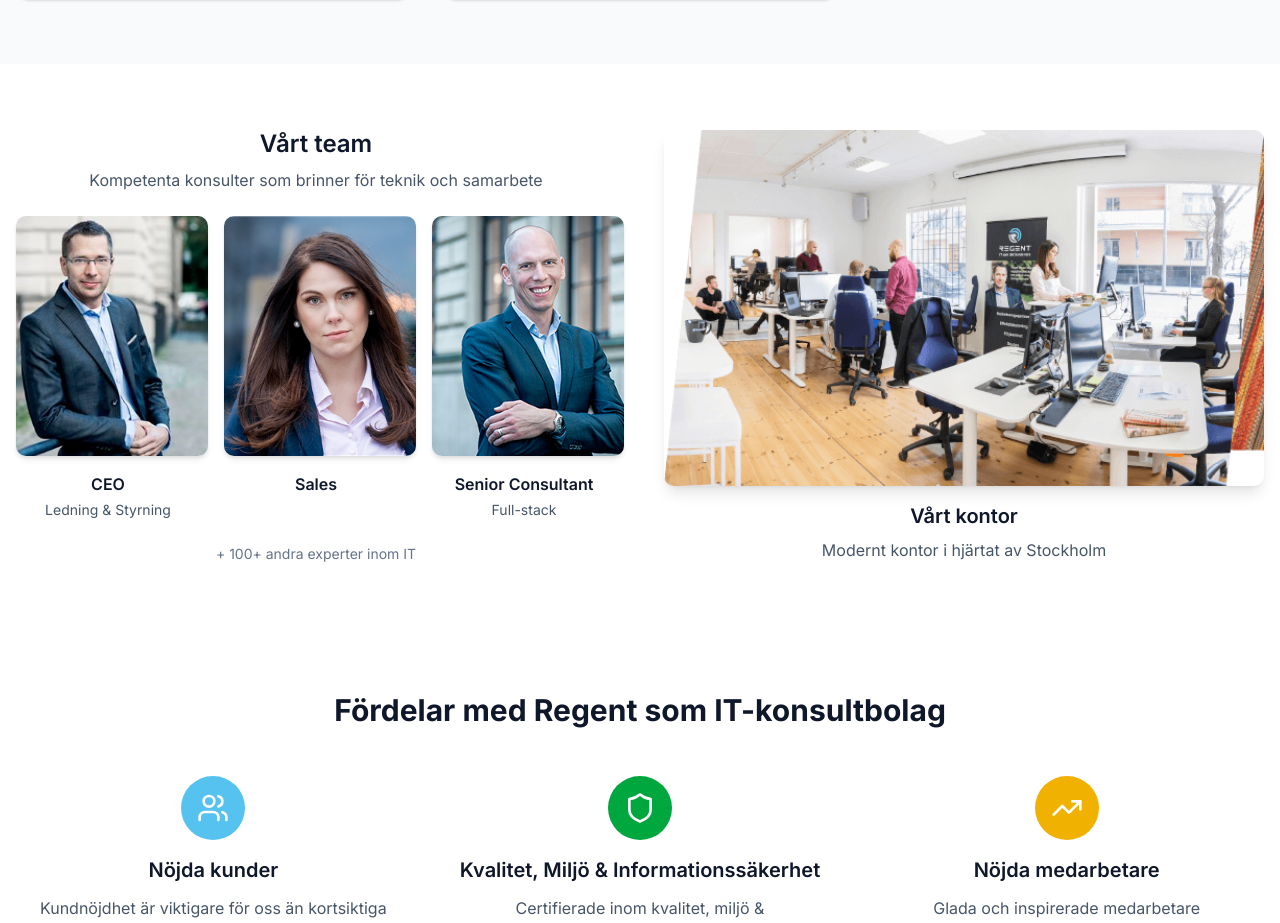
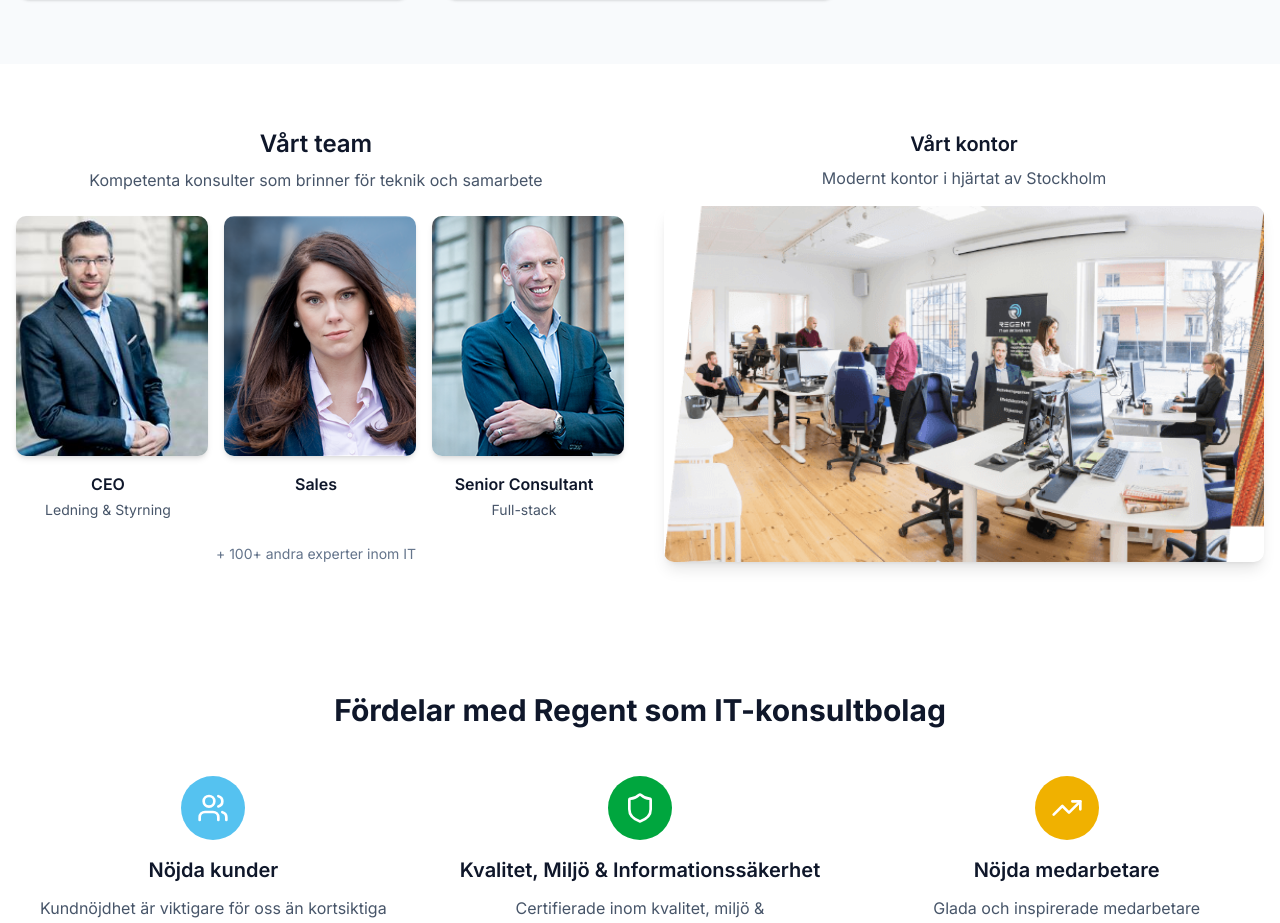
Before and after one commit to louisabornebusch/RegentWeb, a Next.js app in the folder regent-site/: page / in a window 1280 px wide. Shown: the part 2186-3109 px from the top of the page. Built offline with nearby package versions, Linux system fonts and the light colour scheme.

Commit message:
Aligned eader

```diff
--- a/regent-site/src/components/ImageSection.tsx
+++ b/regent-site/src/components/ImageSection.tsx
@@ -70,6 +70,15 @@ export function ImageSection() {
 
           {/* Office Image */}
           <div className="space-y-4">
+            <div className="text-center">
+              <h3 className="text-xl font-semibold text-regent-gray-900 mb-2">
+                Vårt kontor
+              </h3>
+              <p className="text-regent-gray-600">
+                Modernt kontor i hjärtat av Stockholm
+              </p>
+            </div>
+
             <Image
               src="/images/office-photo.jpg"
               alt="Regent office - Modern open-plan workspace with employees"
@@ -78,14 +87,6 @@ export function ImageSection() {
               className="rounded-lg shadow-lg w-full h-auto"
               priority
             />
-            <div className="text-center">
-              <h3 className="text-xl font-semibold text-regent-gray-900 mb-2">
-                Vårt kontor
-              </h3>
-              <p className="text-regent-gray-600">
-                Modernt kontor i hjärtat av Stockholm
-              </p>
-            </div>
           </div>
         </div>
       </div>
```
